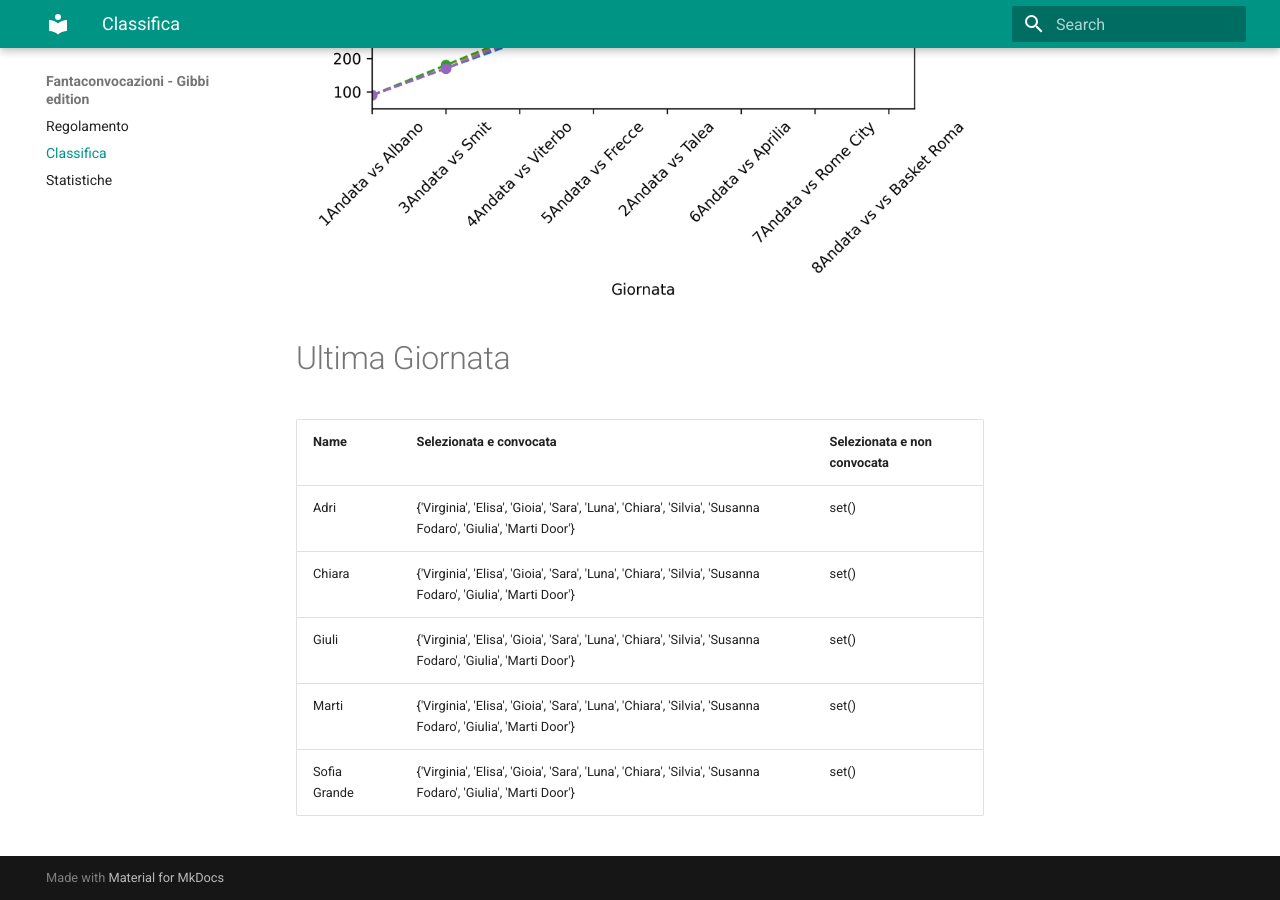
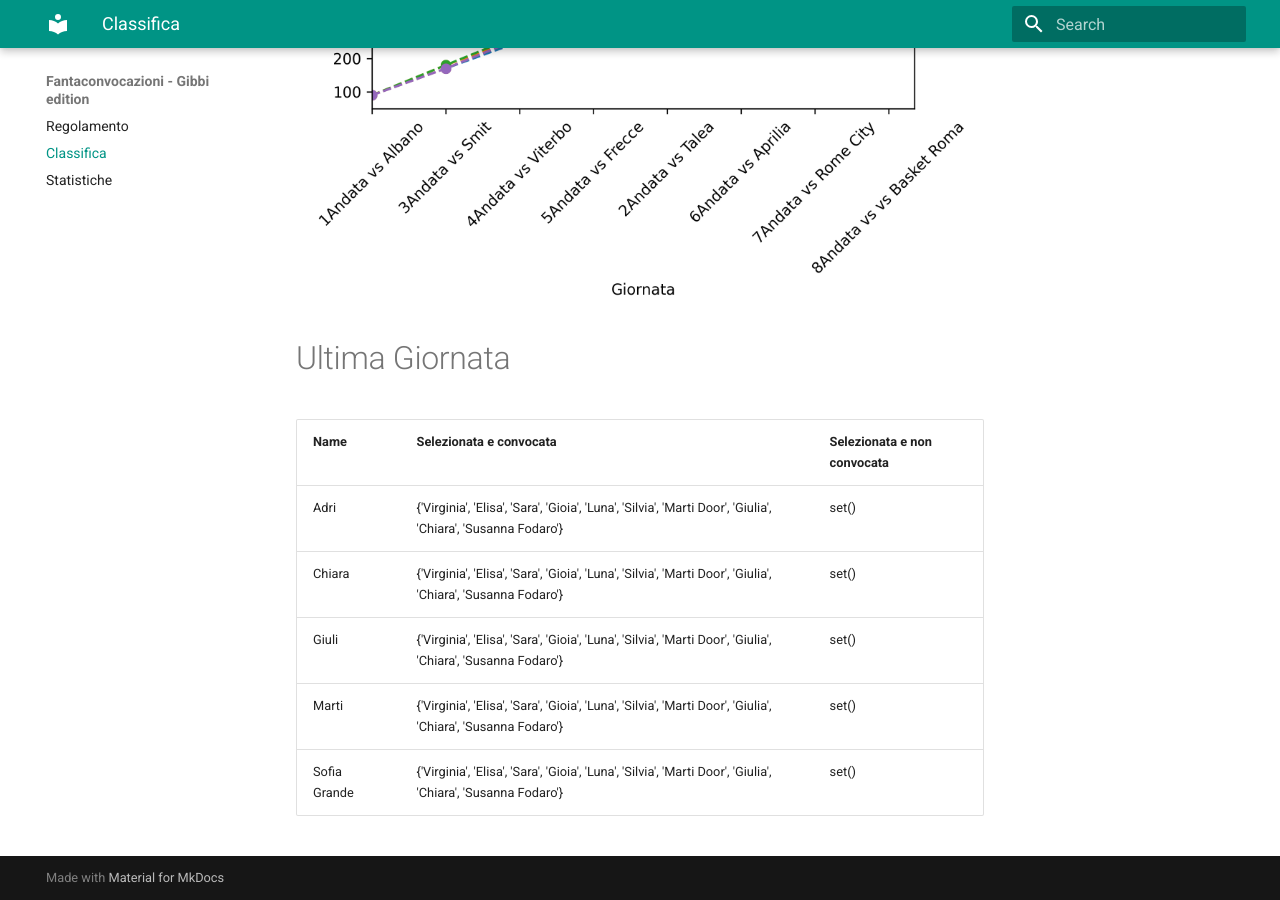
Before and after one commit to martinig94/fantagibbi, an MkDocs documentation site: the page built from docs/Classifica.md, in a window 1280 px wide and 900 px high, scrolled down 810 px. Built offline with MkDocs 1.6.1 and Material for MkDocs 9.7.7, drawn with Linux system fonts in a browser that asks for light colours.

Commit message:
Auto-update from main.py

```diff
--- a/docs/Classifica.md
+++ b/docs/Classifica.md
@@ -18,9 +18,9 @@
 <!-- START_TABLE CORRECT -->
 | Name         | Selezionata e convocata                                                                                      | Selezionata e non convocata   |
 |:-------------|:-------------------------------------------------------------------------------------------------------------|:------------------------------|
-| Adri         | {'Virginia', 'Elisa', 'Gioia', 'Sara', 'Luna', 'Chiara', 'Silvia', 'Susanna Fodaro', 'Giulia', 'Marti Door'} | set()                         |
-| Chiara       | {'Virginia', 'Elisa', 'Gioia', 'Sara', 'Luna', 'Chiara', 'Silvia', 'Susanna Fodaro', 'Giulia', 'Marti Door'} | set()                         |
-| Giuli        | {'Virginia', 'Elisa', 'Gioia', 'Sara', 'Luna', 'Chiara', 'Silvia', 'Susanna Fodaro', 'Giulia', 'Marti Door'} | set()                         |
-| Marti        | {'Virginia', 'Elisa', 'Gioia', 'Sara', 'Luna', 'Chiara', 'Silvia', 'Susanna Fodaro', 'Giulia', 'Marti Door'} | set()                         |
-| Sofia Grande | {'Virginia', 'Elisa', 'Gioia', 'Sara', 'Luna', 'Chiara', 'Silvia', 'Susanna Fodaro', 'Giulia', 'Marti Door'} | set()                         |
+| Adri         | {'Virginia', 'Elisa', 'Sara', 'Gioia', 'Luna', 'Silvia', 'Marti Door', 'Giulia', 'Chiara', 'Susanna Fodaro'} | set()                         |
+| Chiara       | {'Virginia', 'Elisa', 'Sara', 'Gioia', 'Luna', 'Silvia', 'Marti Door', 'Giulia', 'Chiara', 'Susanna Fodaro'} | set()                         |
+| Giuli        | {'Virginia', 'Elisa', 'Sara', 'Gioia', 'Luna', 'Silvia', 'Marti Door', 'Giulia', 'Chiara', 'Susanna Fodaro'} | set()                         |
+| Marti        | {'Virginia', 'Elisa', 'Sara', 'Gioia', 'Luna', 'Silvia', 'Marti Door', 'Giulia', 'Chiara', 'Susanna Fodaro'} | set()                         |
+| Sofia Grande | {'Virginia', 'Elisa', 'Sara', 'Gioia', 'Luna', 'Silvia', 'Marti Door', 'Giulia', 'Chiara', 'Susanna Fodaro'} | set()                         |
 <!-- END_TABLE CORRECT -->
```
